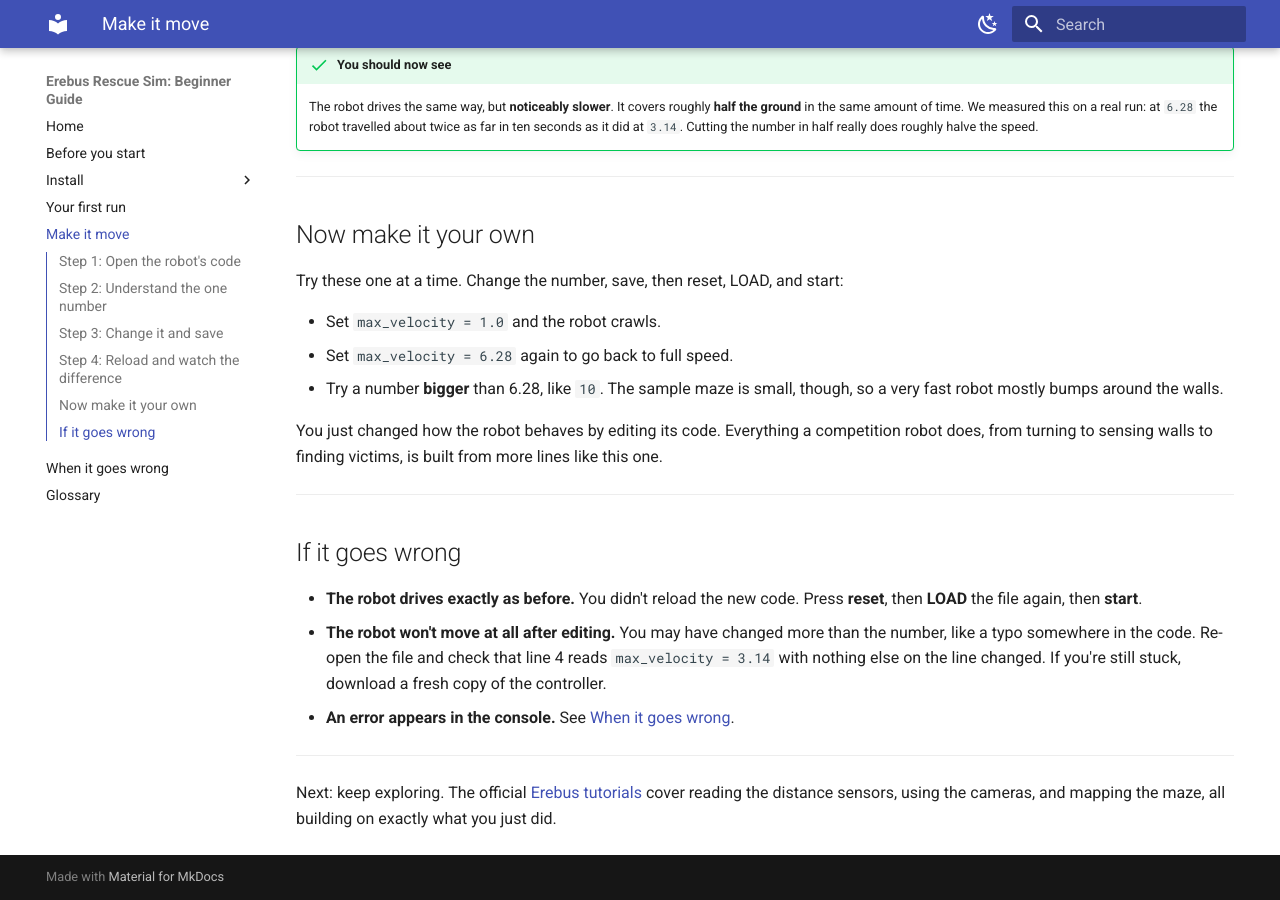
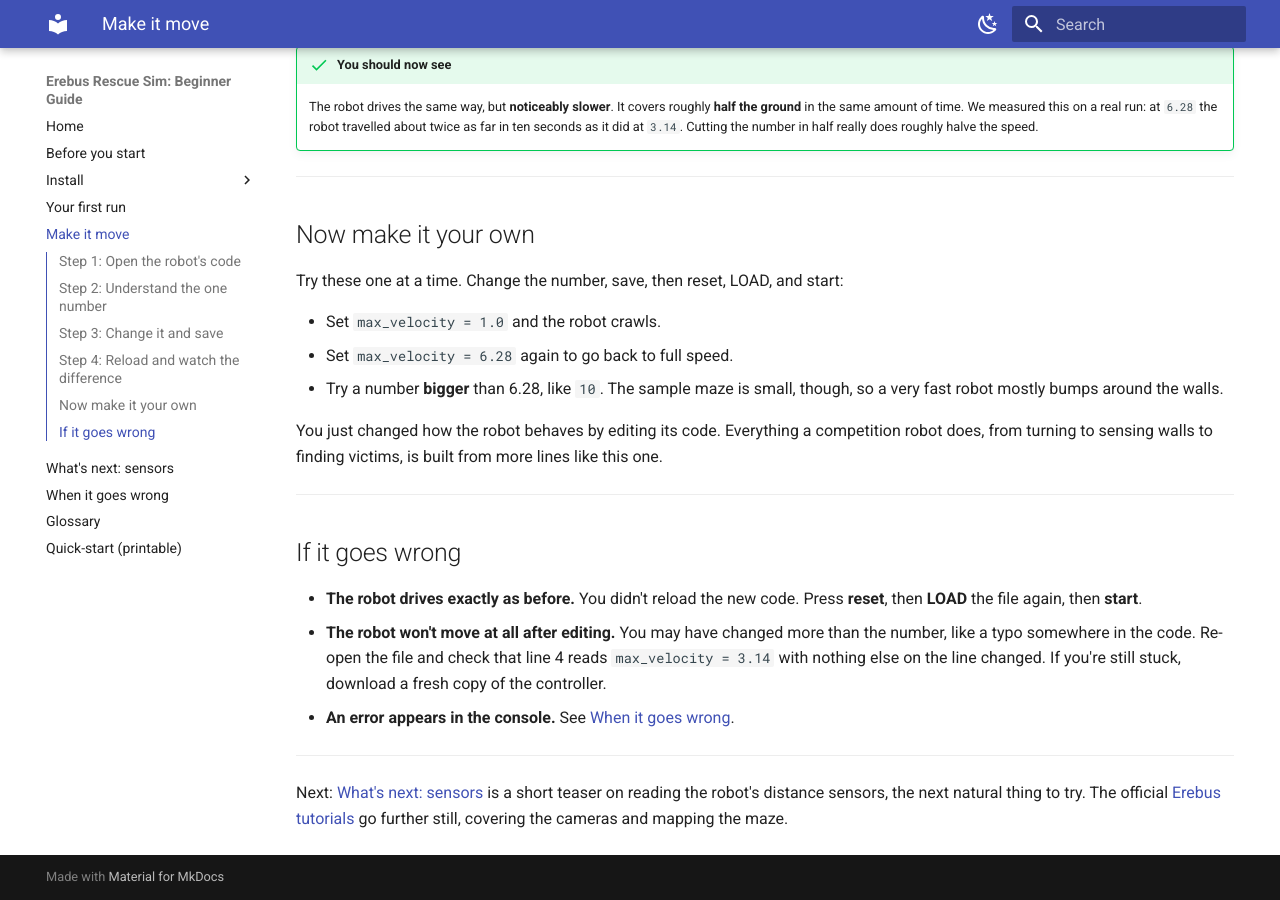
Before and after one commit to talkingj/rcja-rescue-sim-resources, an MkDocs documentation site: the page built from docs/make-it-move.md, in a window 1280 px wide and 900 px high, scrolled down 1417 px. Built offline with MkDocs 1.6.1 and Material for MkDocs 9.7.7, drawn with Linux system fonts in a browser that asks for light colours.

Commit message:
docs: add sensors teaser + printable quick-start, link support channels
- next-steps.md: short teaser on the e-puck's ps0-ps7 distance sensors,
  linked from the end of make-it-move.md
- quick-start.md: condensed one-page printable checklist of the whole guide
- troubleshooting.md: add real Discord/forum links for when the hub doesn't
  cover it (researched; found no new error patterns worth fabricating an
  entry for)
- mkdocs.yml: quote the new "What's next: sensors" nav key (colon breaks
  YAML parsing, same class of bug as the earlier site_name fix)

Co-Authored-By: Claude Sonnet 5 <noreply@anthropic.com>

```diff
--- a/docs/make-it-move.md
+++ b/docs/make-it-move.md
@@ -94,6 +94,7 @@ from turning to sensing walls to finding victims, is built from more lines like
 
 ---
 
-Next: keep exploring. The official
-[Erebus tutorials](https://erebus.rcj.cloud/docs/tutorials/) cover reading the distance sensors,
-using the cameras, and mapping the maze, all building on exactly what you just did.
+Next: [What's next: sensors](next-steps.md) is a short teaser on reading the robot's distance
+sensors, the next natural thing to try. The official
+[Erebus tutorials](https://erebus.rcj.cloud/docs/tutorials/) go further still, covering the
+cameras and mapping the maze.
--- a/mkdocs.yml
+++ b/mkdocs.yml
@@ -41,7 +41,9 @@ nav:
       - Linux (Ubuntu): install-linux.md
   - Your first run: first-run.md
   - Make it move: make-it-move.md
+  - "What's next: sensors": next-steps.md
   - When it goes wrong: troubleshooting.md
   - Glossary: glossary.md
+  - Quick-start (printable): quick-start.md
 
 # strict is enforced on the command line: mkdocs build --strict
```
Also changed, not shown: docs/next-steps.md (added, +58 -0 lines), docs/quick-start.md (added, +51 -0 lines), docs/troubleshooting.md (+8 -0 lines).
